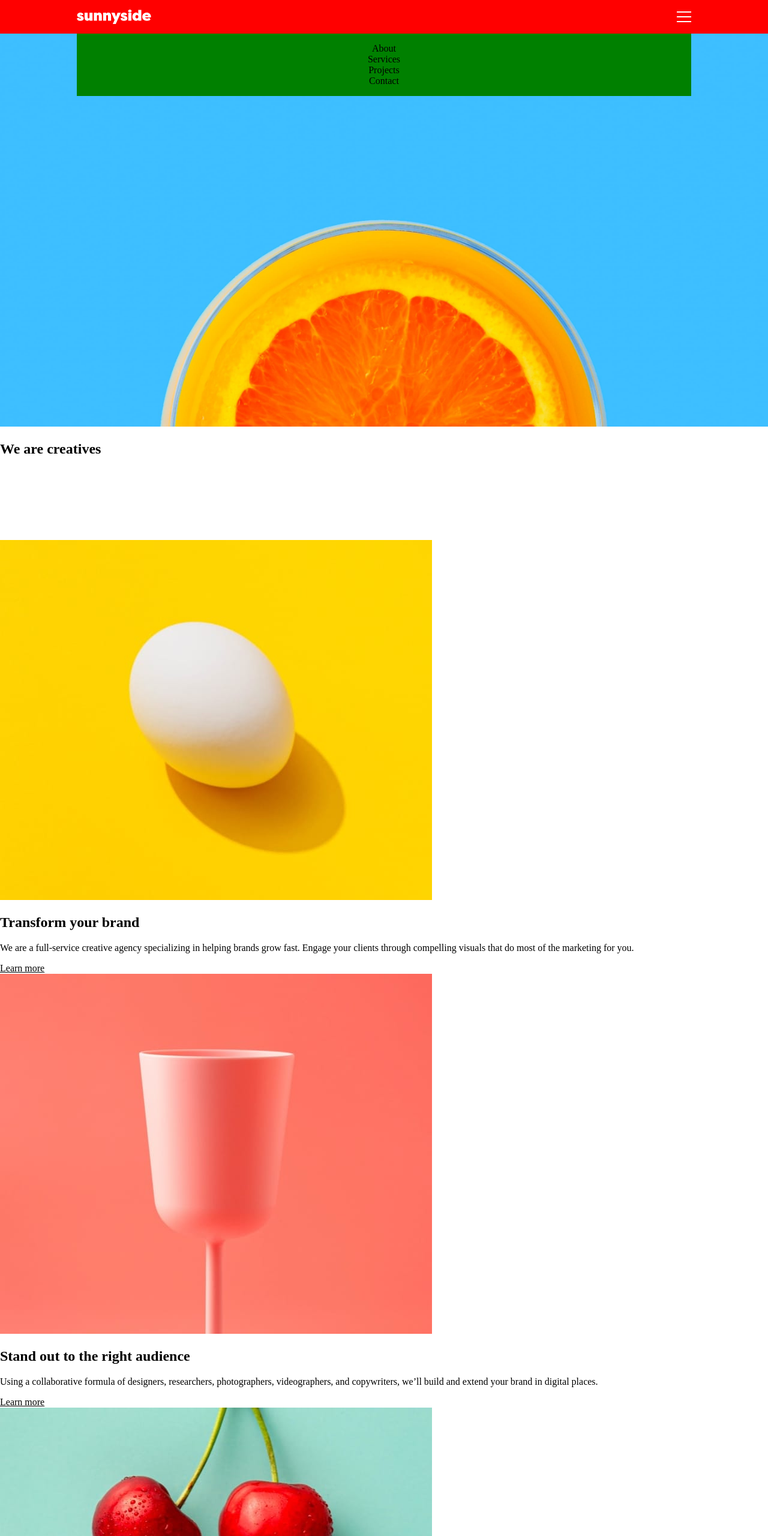
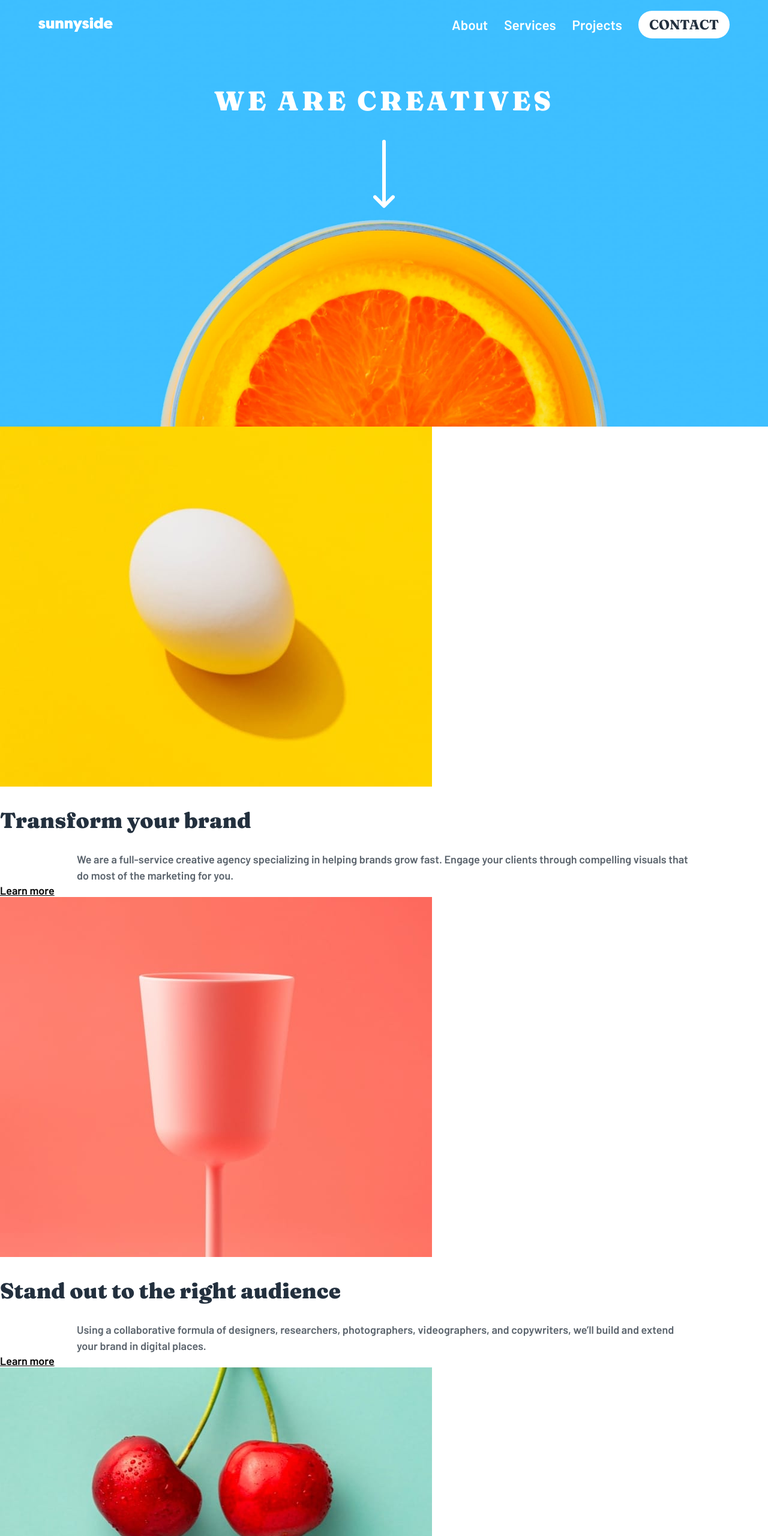
Before and after one commit to soransh-singh/sunnysideAgencyLandingPage-FrontendMentor, a plain HTML site: page index.html in a window 1280 px wide. Shown: the top 2560 px of the page at 60% size. Drawn offline with Linux system fonts and the light colour scheme.

Commit message:
update css
added navigation bar and make it working

```diff
--- a/css/master.css
+++ b/css/master.css
@@ -1,9 +1,20 @@
+@import url('https://fonts.googleapis.com/css2?family=Barlow:wght@600&family=Fraunces:wght@700;900&display=swap');
+/*
+font-family: 'Barlow', sans-serif;
+font-family: 'Fraunces', serif;
+*/
+
+:root{
+  font-size: 18px;
+}
+
 *{
   box-sizing: border-box;
 }
 
 body{
   margin: 0;
+  font-family: 'Barlow', sans-serif;
 }
 
 img{
@@ -25,9 +36,9 @@ section{
 
 header{
   position: absolute;
+  z-index: 2;
   top: 0;
   width: 100%;
-  background: red;
 }
 
 .head-nav{
@@ -38,10 +49,162 @@ header{
   margin: 1rem auto;
 }
 
-.nav{
+.contact{
+  display: inline-block;
+  padding: .5rem 1rem;
+  font-family: 'Fraunces', serif;
+  font-weight: 600;
+  border-radius: 1.25rem;
+  text-transform: uppercase;
+}
+
+.hero{
+  position: relative;
+}
+
+.hero-content{
   position: absolute;
-  background-color: green;
-  left: 10%;
-  width: 80%;
+  top: calc(20% - 40px);
+  width: 100%;
   text-align: center;
 }
+
+.hero-content>h1{
+  color: white;
+  font-family: 'Fraunces', serif;
+  text-transform: uppercase;
+  font-weight: 800;
+  font-size: 2.5rem;
+  letter-spacing: 5px;
+}
+
+.transform{
+  margin-top: -4px;
+}
+
+.transform-content>h1{
+  color: hsl(212, 27%, 19%);
+  font-family: 'Fraunces', serif;
+  font-weight: 800;
+  font-size: 2rem;
+}
+
+.transform-content>p{
+  width: 80%;
+  margin: auto;
+  color:hsl(213, 9%, 39%);
+  line-height: 1.5;
+}
+
+.stand-out-content>p{
+  width: 80%;
+  margin: auto;
+  color:hsl(213, 9%, 39%);
+  line-height: 1.5;
+}
+
+.stand-out-content>h1{
+  color: hsl(212, 27%, 19%);
+  font-family: 'Fraunces', serif;
+  font-weight: 800;
+  font-size: 2rem;
+}
+
+
+
+
+
+
+
+@media (max-width: 700px){
+  body{
+    text-align: center;
+  }
+
+  .nav:before{
+    content:'';
+      position: absolute;
+      top: -20px;
+      left: calc(100% - 20px);
+      border-top: solid 10px transparent;
+      border-left: solid 10px transparent;
+      border-right: solid 10px hsl(0, 0%, 100%);
+      border-bottom: solid 10px hsl(0, 0%, 100%);
+  }
+
+  .nav{
+    position: absolute;
+    z-index: 3;
+    background-color: hsl(0, 0%, 100%);
+    top: 5rem;
+    width: 80%;
+    height: 0;
+    left: 10%;
+    text-align: center;
+    font-family: 'Barlow', sans-serif;
+    font-weight: 600;
+    transition: all 0.5s linear;
+    opacity: 0;
+    transform: scaleY(0);
+  }
+
+  .nav-open{
+    height: auto;
+    opacity: 1;
+    width: 80%;
+    height: auto;
+    transform: none;
+  }
+
+
+  .nav-item{
+    margin: 1.5rem 0;
+    color: hsl(210, 4%, 67%);
+  }
+
+  .contact{
+    margin: 0;
+    color:hsl(212, 27%, 19%);
+    background-color:  hsl(51, 100%, 49%);
+  }
+
+
+}
+
+@media (min-width: 700px) {
+  header{
+    display: flex;
+    width: 90%;
+    margin: auto;
+    left: 5%;
+  }
+  .nav-btn{
+    display: none;
+  }
+  .nav-list{
+    display: flex;
+    align-items: center;
+    color: hsl(0, 0%, 100%);
+  }
+
+  .nav-item{
+    font-size: 1.25rem;
+  }
+  .nav-item + .nav-item{
+    margin-left: 1.5rem;
+  }
+
+  .nav-item:hover{
+    cursor: pointer;
+    color: hsl(51, 100%, 39%);
+    transition: all 0.2s linear;
+  }
+  .contact{
+    color:hsl(212, 27%, 19%);
+    background: hsl(0, 0%, 100%);
+  }
+  .contact:hover{
+    background-color: hsla(0, 0%, 100%, 0.2);
+    color: hsl(0, 0%, 100%);
+  }
+}
--- a/index.html
+++ b/index.html
@@ -36,19 +36,19 @@
       <source media="(min-width:700px)" srcset="./images/desktop/image-header.jpg">
       <img src="./images/mobile/image-header.jpg" >
     </picture>
-    <div class="">
+    <div class="hero-content">
       <h1>We are creatives</h1>
       <img src="./images/icon-arrow-down.svg" alt="">
     </div>
   </section>
 
   <main>
-    <section>
+    <section class="transform">
       <picture>
         <source media="(min-width:700px)" srcset="./images/desktop/image-transform.jpg">
         <img src="./images/mobile/image-transform.jpg">
       </picture>
-      <div class="">
+      <div class="transform-content">
         <h1>Transform your brand</h1>
 
         <p>We are a full-service creative agency specializing in helping brands grow fast.
@@ -58,12 +58,12 @@
       </div>
     </section>
 
-    <section>
+    <section class="stand-out">
       <picture>
         <source media="(min-width:700px)" srcset="./images/desktop/image-stand-out.jpg">
         <img src="./images/mobile/image-stand-out.jpg">
       </picture>
-      <div class="">
+      <div class="stand-out-content">
         <h1>Stand out to the right audience</h1>
 
         <p>Using a collaborative formula of designers, researchers,
--- a/js/main.js
+++ b/js/main.js
@@ -1,3 +1,10 @@
 window.addEventListener("load", ()=>{
   console.log("window loaded");
+
+  const nav = document.querySelector(".nav");
+  const navBtn = document.querySelector(".nav-btn");
+  console.log(nav, navBtn);
+  navBtn.addEventListener("click", ()=>{
+    nav.classList.toggle("nav-open")
+  })
 })
```
